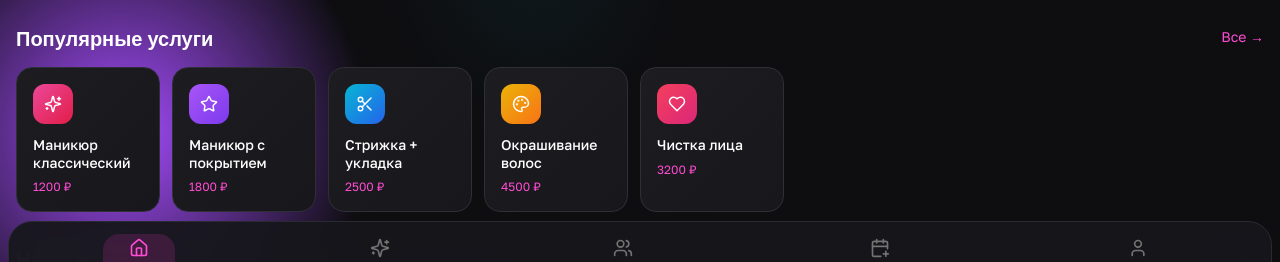
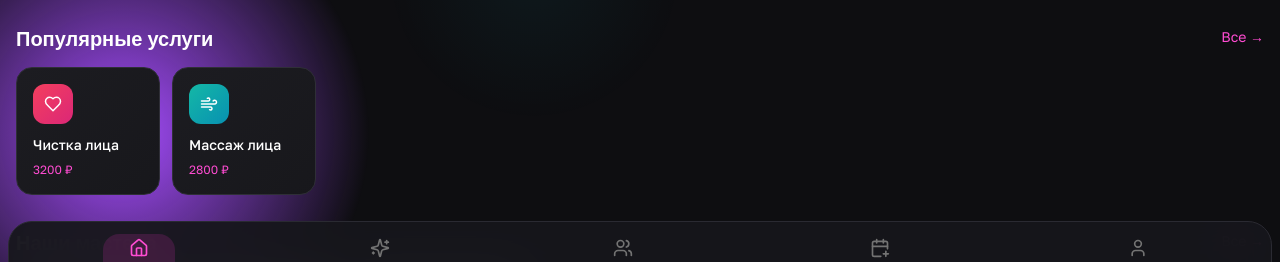
Before and after one commit to pr-poehali-dev/online-booking-app, a React (Vite) app: page / in a window 1280 px wide. Shown: the part 497-759 px from the top of the page. Built offline with nearby package versions, Linux system fonts and the light colour scheme.

Commit message:
Оставить только косметологию

```diff
--- a/src/pages/Index.tsx
+++ b/src/pages/Index.tsx
@@ -10,17 +10,11 @@ const LOGO_IMG = "https://cdn.poehali.dev/projects/5f8fa1c3-7bb5-4e9b-a111-7b918
 type Page = "home" | "services" | "masters" | "booking" | "profile";
 
 const services = [
-  { id: 1, name: "Маникюр классический", category: "Ногти", price: 1200, duration: 60, icon: "Sparkles", color: "from-pink-500 to-rose-600" },
-  { id: 2, name: "Маникюр с покрытием", category: "Ногти", price: 1800, duration: 90, icon: "Star", color: "from-purple-500 to-violet-600" },
-  { id: 3, name: "Стрижка + укладка", category: "Волосы", price: 2500, duration: 120, icon: "Scissors", color: "from-cyan-500 to-blue-600" },
-  { id: 4, name: "Окрашивание волос", category: "Волосы", price: 4500, duration: 180, icon: "Palette", color: "from-yellow-500 to-orange-500" },
   { id: 5, name: "Чистка лица", category: "Косметология", price: 3200, duration: 90, icon: "Heart", color: "from-rose-500 to-pink-600" },
   { id: 6, name: "Массаж лица", category: "Косметология", price: 2800, duration: 60, icon: "Wind", color: "from-teal-500 to-cyan-600" },
-  { id: 7, name: "Наращивание ресниц", category: "Лицо", price: 3500, duration: 120, icon: "Eye", color: "from-indigo-500 to-purple-600" },
-  { id: 8, name: "Коррекция бровей", category: "Лицо", price: 900, duration: 45, icon: "Minus", color: "from-amber-500 to-yellow-600" },
 ];
 
-const categories = ["Все", "Ногти", "Волосы", "Косметология", "Лицо"];
+const categories = ["Все", "Косметология"];
 
 const masters = [
   { id: 1, name: "Алина Петрова", spec: "Мастер ногтевого сервиса", rating: 4.9, reviews: 247, img: MASTER_IMG1, tags: ["Маникюр", "Педикюр", "Наращивание"] },
```
